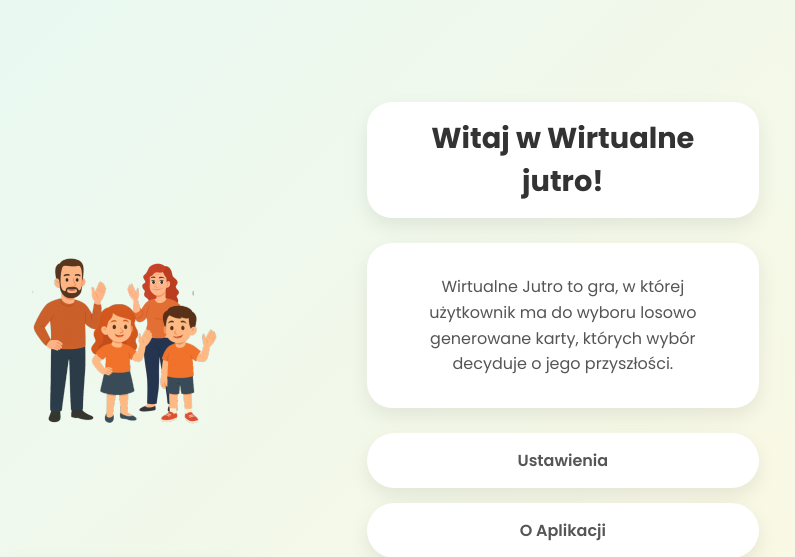
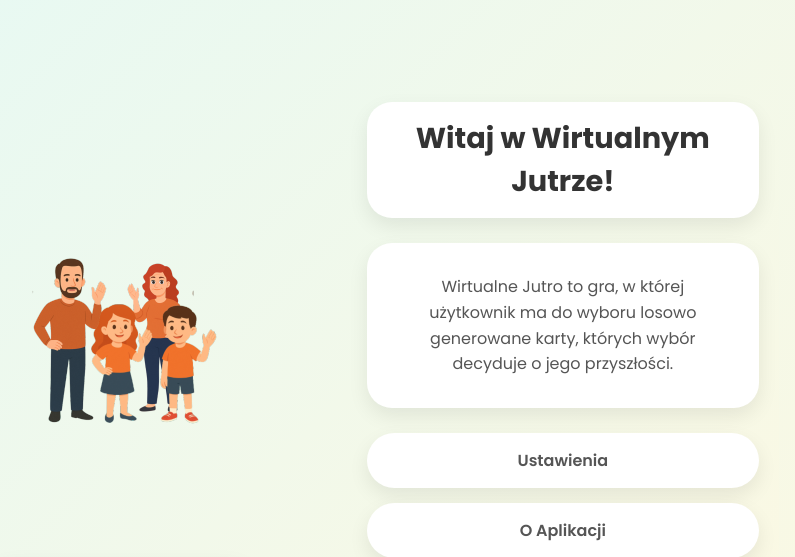
Before and after one commit to JulenZZZ/HackYeah2025, a Django app: page / in a window 1280 px wide. Shown: the top 557 px of the page, without its empty margins (298-1093 px from the left). Run offline with Django 5.2, Linux system fonts and the light colour scheme.

Commit message:
fix: adjust app title

```diff
--- a/hackyeahAPI/game/templates/game/landing_page.html
+++ b/hackyeahAPI/game/templates/game/landing_page.html
@@ -18,7 +18,7 @@
         </div>
         <div class="right-panel">
             <div class="card title-card">
-                <h1>Witaj w Wirtualne jutro!</h1>
+                <h1>Witaj w Wirtualnym Jutrze!</h1>
             </div>
             <div class="card info-card">
                 <p>Wirtualne Jutro to gra, w której użytkownik ma do wyboru losowo generowane karty, których wybór decyduje o jego przyszłości.</p>
```
